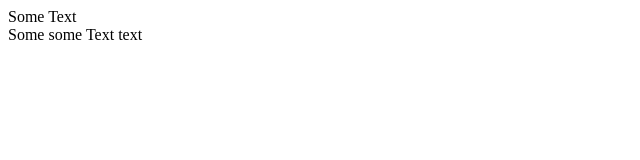
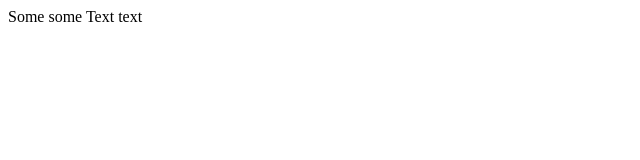
Before and after one commit to 1backslash/test-repository, a plain HTML site: page index.html in a window 1280 px wide. Shown: the whole page, without its empty margins (0-640 px from the left). Drawn offline with Linux system fonts and the light colour scheme.

Commit message:
new update

```diff
--- a/index.html
+++ b/index.html
@@ -6,7 +6,6 @@
         <title>Document</title>
     </head>
     <body>
-	    <div>Some Text</div>
 	    <div>Some some Text text</div>
     </body>
 </html>
```
